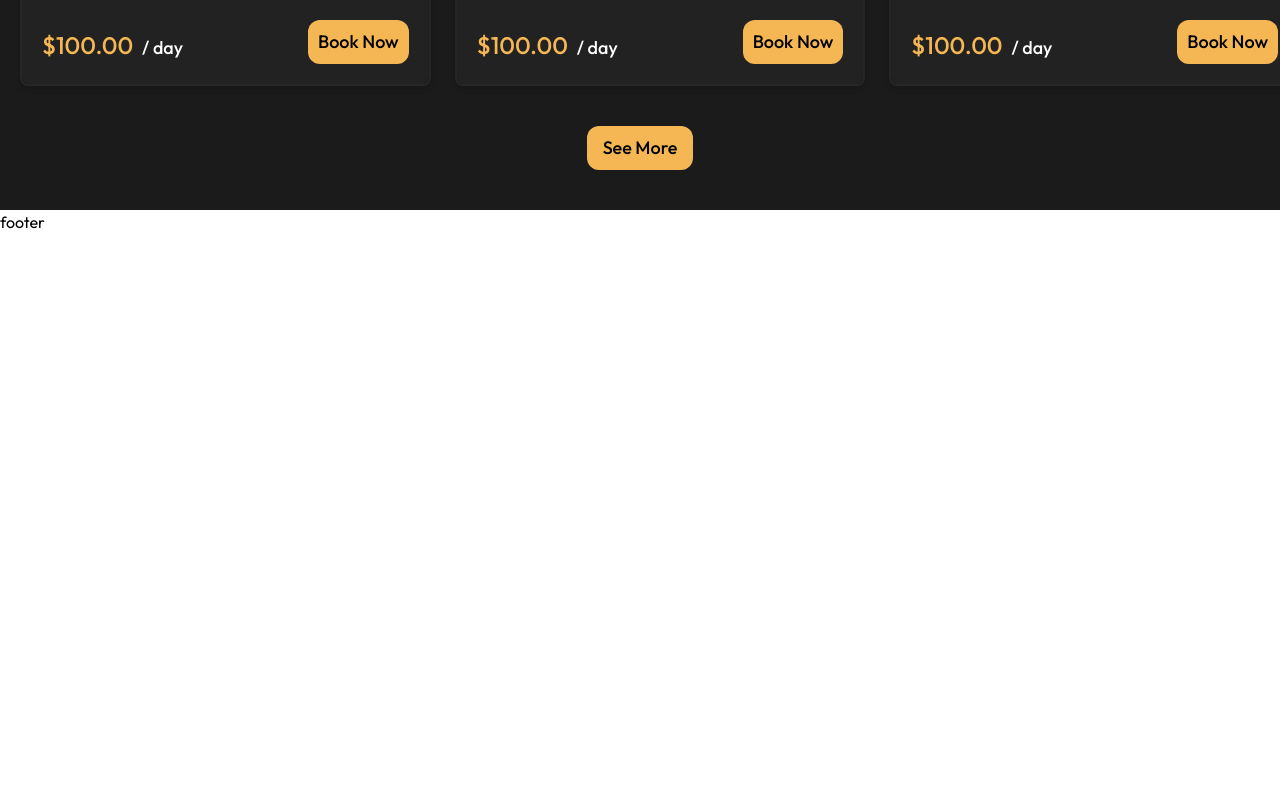
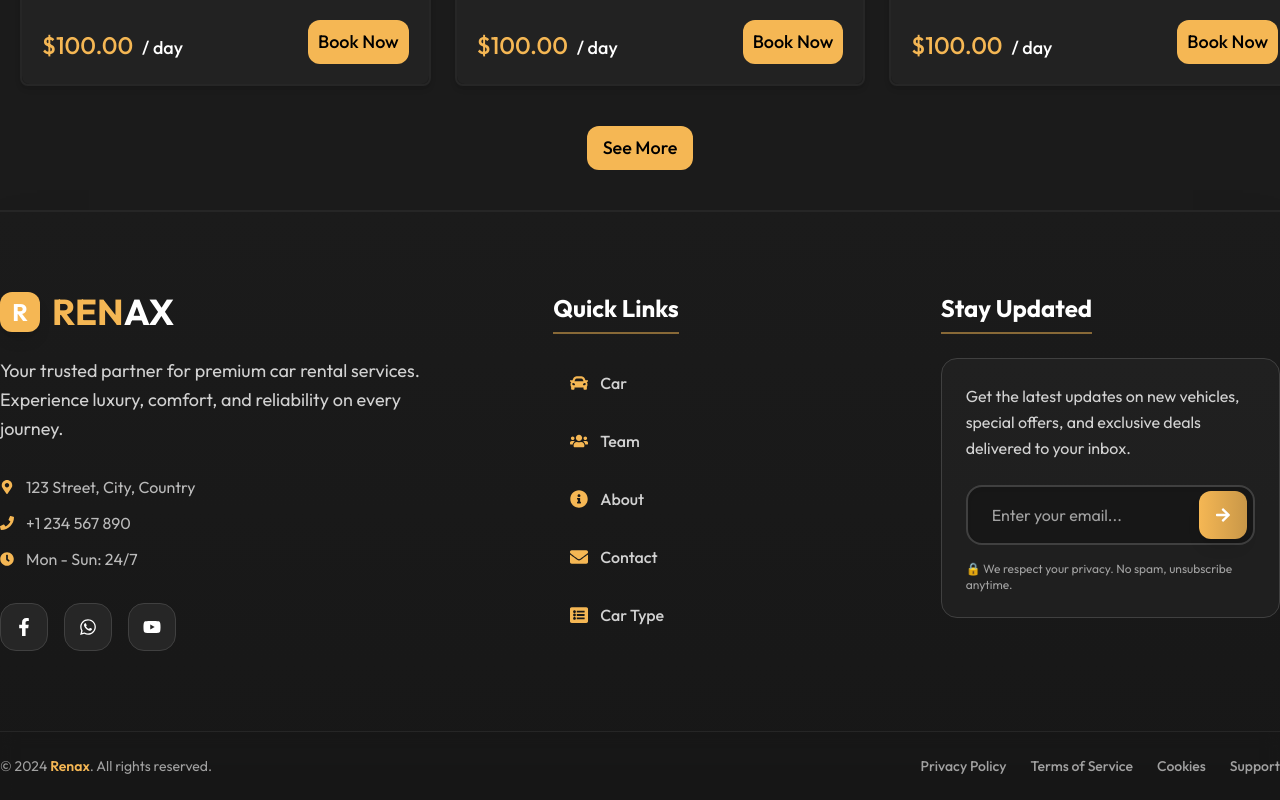
Before and after one commit to twahidulislamdev/go-ride, a React (Vite) app: page / in a window 1280 px wide. Shown: the part 4320-5120 px from the top of the page. Before the commit the page ends 4554 px from the top, so only its background shows below. Built offline with nearby package versions, Linux system fonts and the light colour scheme.

Commit message:
Update Footer and Header styles: enhance layout and improve responsiveness

```diff
--- a/src/components/layouts/Footer.jsx
+++ b/src/components/layouts/Footer.jsx
@@ -1,11 +1,205 @@
-import React from 'react'
+import React from "react";
+import Container from "../Container";
+import {
+  FaFacebookF,
+  FaWhatsapp,
+  FaYoutube,
+  FaArrowRight,
+  FaCar,
+  FaUsers,
+  FaInfoCircle,
+  FaEnvelope,
+  FaListAlt,
+  FaMapMarkerAlt,
+  FaPhone,
+  FaClock,
+} from "react-icons/fa";
 
 const Footer = () => {
+  const quickLinks = [
+    { name: "Car", icon: FaCar, href: "#cars" },
+    { name: "Team", icon: FaUsers, href: "#team" },
+    { name: "About", icon: FaInfoCircle, href: "#about" },
+    { name: "Contact", icon: FaEnvelope, href: "#contact" },
+    { name: "Car Type", icon: FaListAlt, href: "#types" },
+  ];
+
+  const contactInfo = [
+    { icon: FaMapMarkerAlt, text: "123 Street, City, Country" },
+    { icon: FaPhone, text: "+1 234 567 890" },
+    { icon: FaClock, text: "Mon - Sun: 24/7" },
+  ];
+
   return (
-    <div>
-      footer
-    </div>
-  )
-}
+    <footer className="bg-gradient-to-b from-secondaryColor to-neutral-900 border-t-2 border-neutral-800 shadow-2xl mb-20 lg:mb-0 px-3 lg:px-0">
+      {/* ===== MAIN FOOTER CONTENT ===== */}
+      <div className="py-10 sm:py-14 md:py-16 lg:py-20">
+        <Container>
+          <div className="grid grid-cols-1 lg:grid-cols-12 gap-10 md:gap-12">
+            {/* ---- BRAND & CONTACT ---- */}
+            <div className="lg:col-span-4 xl:col-span-5 text-center sm:text-center lg:text-left">
+              {/* Logo */}
+              <div className="inline-flex items-center justify-center lg:justify-start gap-3 mb-6">
+                <div className="w-10 h-10  bg-mainColor rounded-xl flex items-center justify-center shadow-lg">
+                  <span className="text-lg sm:text-2xl font-bold text-white">
+                    R
+                  </span>
+                </div>
+                <h2 className="text-4xl  md:text-4xl font-bold text-white">
+                  <span className="text-mainColor">REN</span>AX
+                </h2>
+              </div>
 
-export default Footer
+              {/* Description */}
+              <p className="text-sm sm:text-base md:text-lg text-white/80 leading-relaxed mb-8 max-w-md mx-auto lg:mx-0">
+                Your trusted partner for premium car rental services. Experience
+                luxury, comfort, and reliability on every journey.
+              </p>
+
+              {/* Contact Info */}
+              <div className="space-y-3 mb-8">
+                {contactInfo.map((item, index) => (
+                  <div
+                    key={index}
+                    className="flex items-center justify-center lg:justify-start gap-3 text-white/70 hover:text-white transition-colors duration-300"
+                  >
+                    <item.icon className="text-mainColor text-sm flex-shrink-0" />
+                    <span className="text-sm sm:text-base">{item.text}</span>
+                  </div>
+                ))}
+              </div>
+
+              {/* Social Links */}
+              <div className="flex justify-center lg:justify-start gap-4">
+                {[
+                  {
+                    Icon: FaFacebookF,
+                    label: "Facebook",
+                    color: "hover:bg-blue-600",
+                  },
+                  {
+                    Icon: FaWhatsapp,
+                    label: "WhatsApp",
+                    color: "hover:bg-green-500",
+                  },
+                  {
+                    Icon: FaYoutube,
+                    label: "YouTube",
+                    color: "hover:bg-red-600",
+                  },
+                ].map(({ Icon, label, color }, i) => (
+                  <button
+                    key={i}
+                    className={`group flex h-10 w-10 sm:h-12 sm:w-12 items-center justify-center rounded-xl sm:rounded-2xl bg-neutral-800 border border-neutral-700 ${color} transition-all duration-300 hover:scale-110 hover:shadow-lg hover:border-transparent`}
+                    aria-label={label}
+                  >
+                    <Icon className="text-white text-sm sm:text-lg group-hover:text-white transition-colors" />
+                  </button>
+                ))}
+              </div>
+            </div>
+
+            {/* ---- QUICK LINKS & SUBSCRIBE ---- */}
+            <div className="lg:col-span-8 xl:col-span-7">
+              <div className="grid grid-cols-1 sm:grid-cols-2 gap-8 md:gap-12">
+                {/* Quick Links */}
+                <div className="text-center sm:text-left">
+                  <h4 className="text-lg sm:text-xl md:text-2xl font-bold text-white mb-6 pb-2 border-b-2 border-mainColor/50 inline-block">
+                    Quick Links
+                  </h4>
+
+                  <ul className="space-y-2 flex justify-center items-center lg:justify-start lg:items-start lg:flex-col flex-wrap">
+                    {quickLinks.map((link, idx) => {
+                      const Icon = link.icon;
+                      return (
+                        <li
+                          key={idx}
+                          className="group flex items-center justify-between gap-3 py-2 px-3 sm:py-3 sm:px-4 rounded-xl text-white/80 hover:text-white hover:bg-white/5 transition-all duration-300 border border-transparent hover:border-white/10 cursor-pointer"
+                          onClick={() => (window.location.href = link.href)}
+                        >
+                          <div className="flex items-center gap-2 sm:gap-3">
+                            <Icon className="text-mainColor text-base sm:text-lg flex-shrink-0 transition-transform group-hover:scale-110" />
+                            <span className="text-sm sm:text-base font-medium transition-all group-hover:translate-x-1">
+                              {link.name}
+                            </span>
+                          </div>
+                          <FaArrowRight className="hidden sm:inline text-mainColor text-sm opacity-0 -translate-x-2 transition-all duration-300 group-hover:opacity-100 group-hover:translate-x-0" />
+                        </li>
+                      );
+                    })}
+                  </ul>
+                </div>
+
+                {/* Subscribe Section ( width extended) */}
+                <div className="text-center sm:text-left flex justify-center sm:justify-start">
+                  <div className="w-full sm:w-[90%] md:w-[95%] lg:w-full">
+                    <h4 className="text-lg sm:text-xl md:text-2xl font-bold text-white mb-6 pb-2 border-b-2 border-mainColor/50 inline-block">
+                      Stay Updated
+                    </h4>
+
+                    <div className="bg-neutral-800/50 rounded-2xl p-5 sm:p-6 border border-neutral-700 hover:border-neutral-600 transition-all duration-300">
+                      <p className="text-white/80 text-sm sm:text-base mb-6 leading-relaxed">
+                        Get the latest updates on new vehicles, special offers,
+                        and exclusive deals delivered to your inbox.
+                      </p>
+
+                      <div className="space-y-4">
+                        <div className="relative">
+                          <input
+                            type="email"
+                            placeholder="Enter your email..."
+                            className="w-full py-3 sm:py-4 pl-4 sm:pl-6 pr-16 sm:pr-20 rounded-2xl bg-neutral-900 border-2 border-neutral-700 text-white placeholder:text-neutral-400 text-sm sm:text-base focus:outline-none focus:border-mainColor transition-colors duration-300 shadow-inner"
+                          />
+                          <button
+                            aria-label="Subscribe"
+                            className="absolute right-2 top-1/2 -translate-y-1/2 flex h-10 w-10 sm:h-12 sm:w-12 items-center justify-center rounded-xl bg-gradient-to-r from-mainColor to-mainColor/80 hover:from-mainColor/90 hover:to-mainColor/70 transition-all duration-300 shadow-lg hover:shadow-mainColor/25 hover:scale-105"
+                          >
+                            <FaArrowRight className="text-white text-sm sm:text-base" />
+                          </button>
+                        </div>
+
+                        <p className="text-xs text-neutral-400">
+                          🔒 We respect your privacy. No spam, unsubscribe
+                          anytime.
+                        </p>
+                      </div>
+                    </div>
+                  </div>
+                </div>
+                {/* End Subscribe Section */}
+              </div>
+            </div>
+          </div>
+        </Container>
+      </div>
+
+      {/* ===== COPYRIGHT SECTION ===== */}
+      <div className="border-t border-neutral-800 bg-neutral-900/50 backdrop-blur-sm">
+        <Container>
+          <div className="py-6 flex flex-col md:flex-row justify-center md:justify-between items-center gap-4 text-center md:text-left">
+            <p className="text-xs sm:text-sm text-neutral-400">
+              © 2024 <span className="text-mainColor font-semibold">Renax</span>
+              . All rights reserved.
+            </p>
+
+            <div className="flex flex-wrap justify-center gap-4 sm:gap-6 text-xs sm:text-sm">
+              {["Privacy Policy", "Terms of Service", "Cookies", "Support"].map(
+                (txt) => (
+                  <a
+                    key={txt}
+                    href="#"
+                    className="text-neutral-400 hover:text-mainColor hover:underline transition-all duration-300 font-medium"
+                  >
+                    {txt}
+                  </a>
+                )
+              )}
+            </div>
+          </div>
+        </Container>
+      </div>
+    </footer>
+  );
+};
+
+export default Footer;
--- a/src/components/layouts/Header.jsx
+++ b/src/components/layouts/Header.jsx
@@ -106,7 +106,7 @@ const Header = () => {
       </div>
       {/* Mobile Header part End  */}
 
-      <div className="py-4 px-3  block lg:hidden w-full fixed bottom-0 left-0 z-10 bg-secondaryColor">
+      <div className="py-7 px-3  block lg:hidden w-full fixed bottom-0 left-0 z-10 bg-[#222222]">
         <ul className="flex justify-between text-white">
           <li>CARS</li>
           <li>BLOG</li>
```
